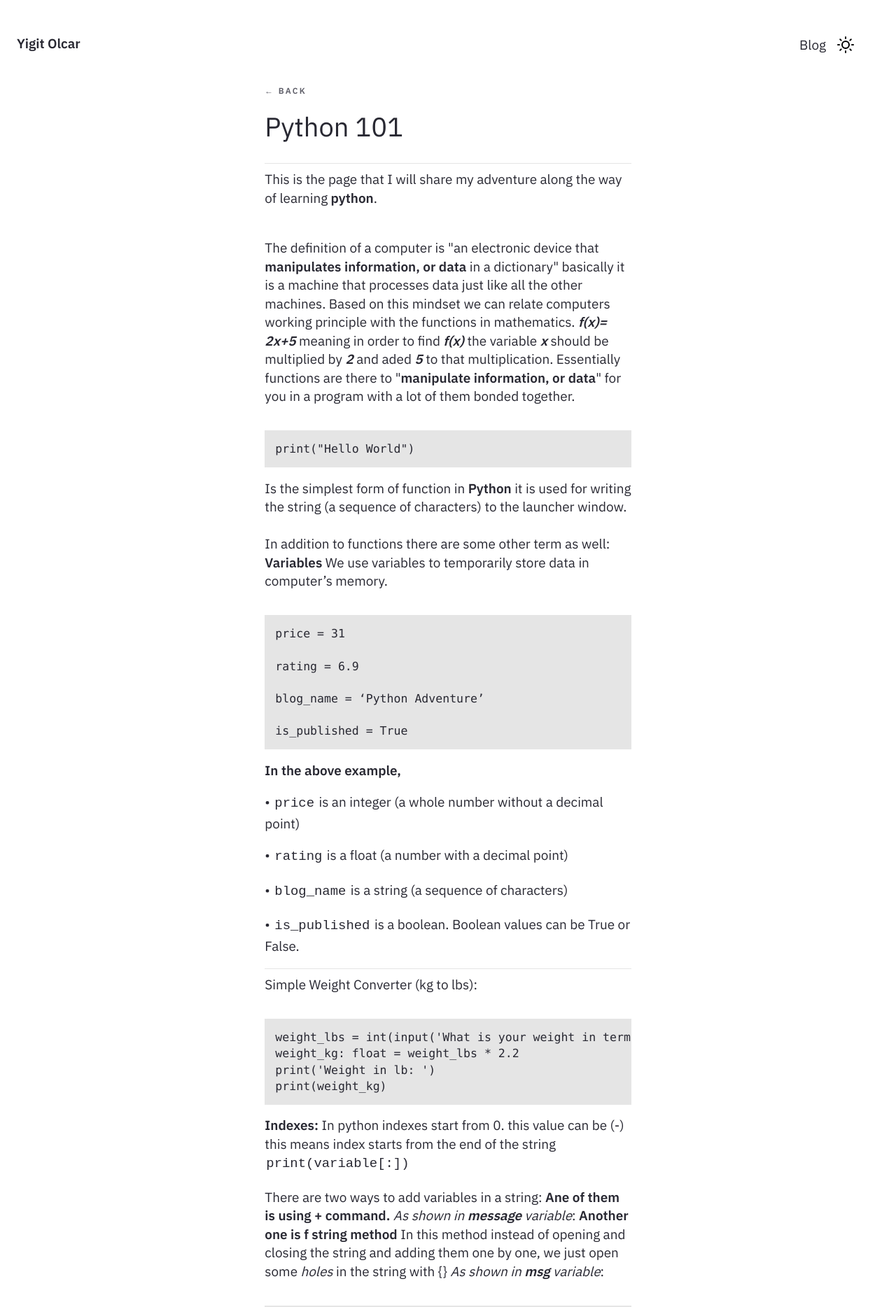
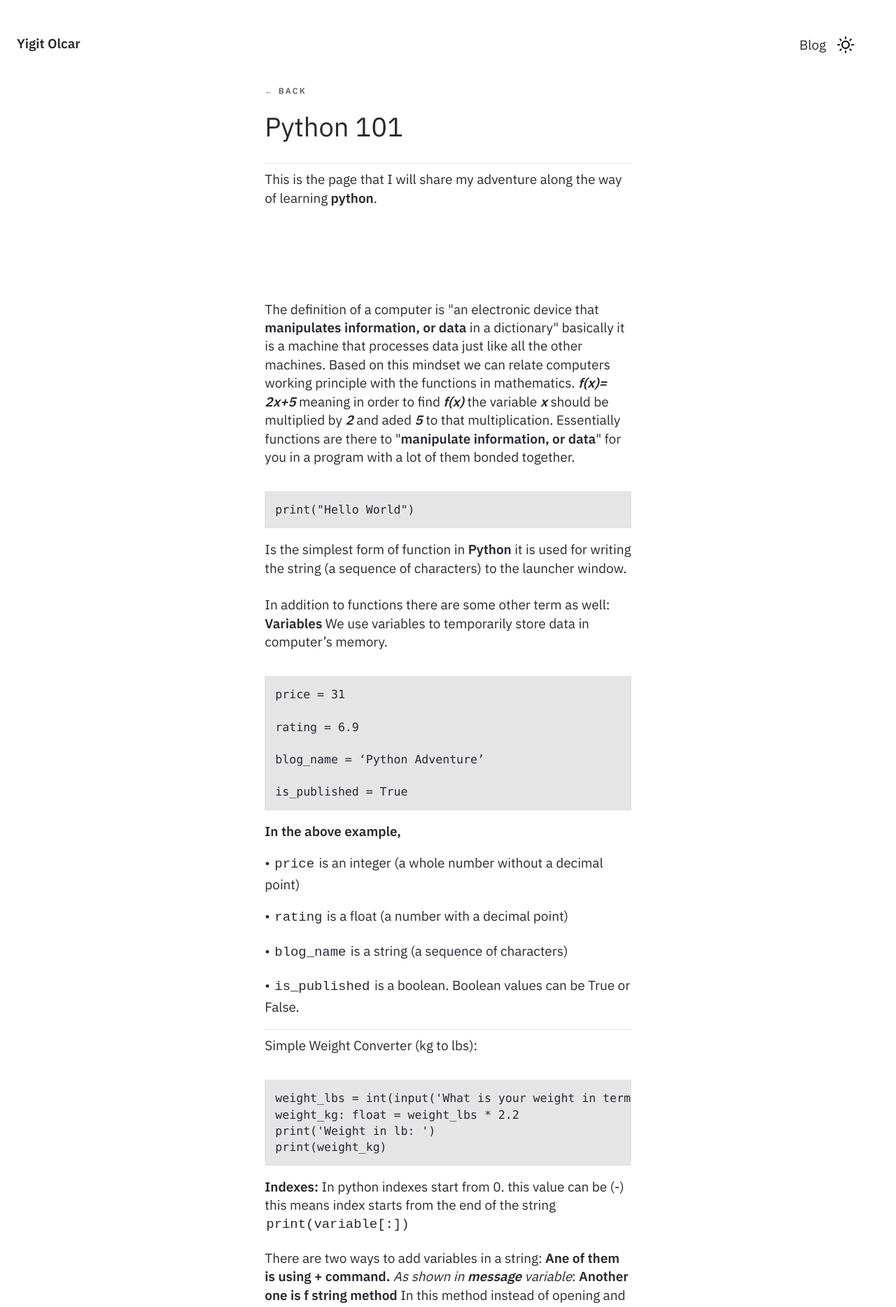
Before and after one commit to RedStoutheart/redstoutheart.github.io, a Jekyll site: the page built from _notes/Public/Python 101.md, in a window 1280 px wide. Shown: the top 1868 px of the page at 70% size. Built offline with Jekyll 4.4.1, drawn with Linux system fonts in a browser that asks for light colours.

Commit message:
General Layout Update

````diff
--- a/_notes/Public/Python 101.md
+++ b/_notes/Public/Python 101.md
@@ -5,9 +5,7 @@ date: 17-10-2023
 ---
 *********
 This is the page that I will share my adventure along the way of learning **python**.
-<br>
-
-<br>
+<br><br><br><br><br><br>
 The definition of a computer is "an electronic device that **manipulates information, or data** in a dictionary" basically it is a machine that processes data just like all the other machines. Based on this mindset we can relate computers working principle with the functions in mathematics. ***f(x)= 2x+5*** meaning in order to find ***f(x)*** the variable ***x*** should be multiplied by ***2*** and aded ***5*** to that multiplication. Essentially functions are there to "**manipulate information, or data**" for you in a program with a lot of them bonded together.
 <br>
 ```
````
Also changed, not shown: _notes/Public/Simple Programs Made with Python.md (+1 -4 lines), .obsidian/workspace.json.
